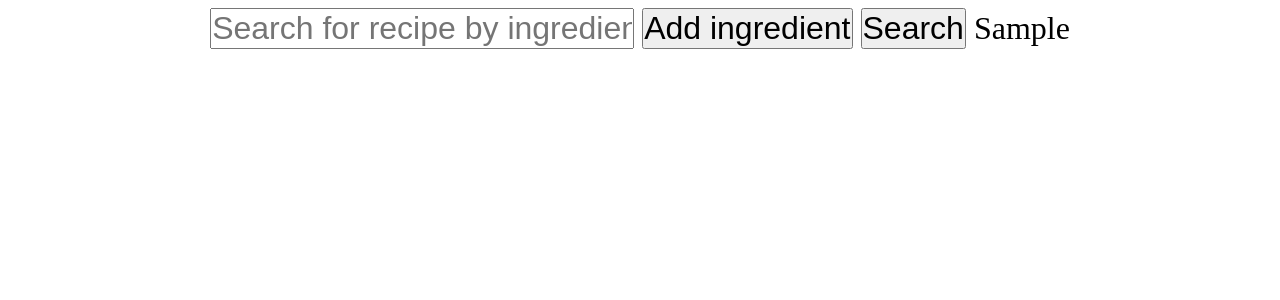
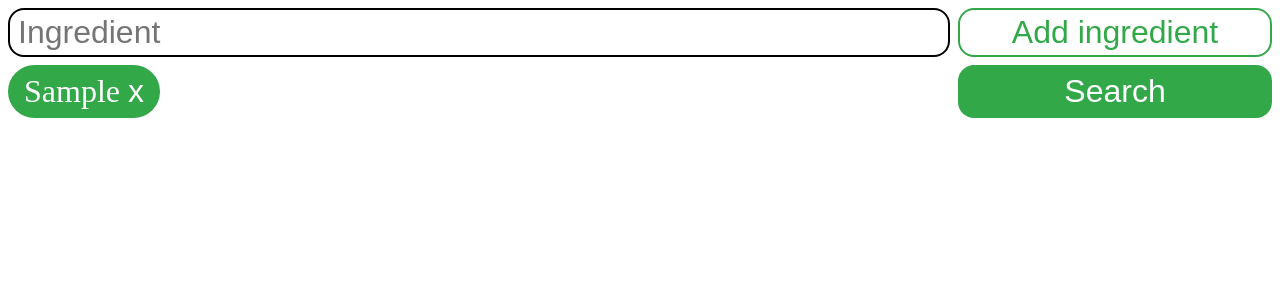
Before and after one commit to TutusBOT/recipes-app, a React (Create React App) app: page / in a window 1280 px wide. Both pictures are taken after typing "Sample" into the empty fields and a click on the button "Add ingredient". Shown: the top 300 px of the page. Built offline with nearby package versions, Linux system fonts and the light colour scheme.

Commit message:
comments

```diff
--- a/package.json
+++ b/package.json
@@ -7,6 +7,7 @@
     "@testing-library/react": "^12.1.3",
     "@testing-library/user-event": "^13.5.0",
     "axios": "^0.26.0",
+    "dotenv": "^16.0.0",
     "react": "^17.0.2",
     "react-dom": "^17.0.2",
     "react-scripts": "5.0.0",
--- a/src/App.js
+++ b/src/App.js
@@ -4,8 +4,12 @@ import RecipeForm from "./components/RecipeForm";
 import RecipeList from "./components/RecipeList";
 import SearchBar from "./components/SearchBar";
 
+console.log();
+
 async function getData(ingredients) {
+	const { REACT_APP_API_KEY } = process.env;
 	const key = "16cf700b1f6247ee9272ac0a756d641c";
+	console.log(key);
 	const url = `https://api.spoonacular.com/recipes/findByIngredients?apiKey=${key}&ingredients=${ingredients}`;
 	try {
 		const response = await axios.get(url);
--- a/src/components/AddedIngredients.jsx
+++ b/src/components/AddedIngredients.jsx
@@ -1,11 +1,22 @@
 import React from "react";
 
-function AddedIngredients({ ingredients }) {
+function AddedIngredients({ ingredients, deleteIngredient }) {
 	const splittedIngredients = ingredients.split("+,");
 	return (
-		<div>
+		<div className="ingredients-added">
 			{splittedIngredients.map((ingredient) => {
-				return <div>{ingredient}</div>;
+				return (
+					<div key={ingredient}>
+						{ingredient}{" "}
+						<button
+							onClick={() => {
+								deleteIngredient(ingredient);
+							}}
+						>
+							x
+						</button>
+					</div>
+				);
 			})}
 		</div>
 	);
--- a/src/components/RecipeForm.jsx
+++ b/src/components/RecipeForm.jsx
@@ -5,14 +5,64 @@ import SearchBar from "./SearchBar";
 function RecipeForm({ getData, setRecievedData }) {
 	const [currentIngredient, setCurrentIngredient] = useState("");
 	const [ingredients, setIngredients] = useState("");
+	// const addedIngredientsElement = useRef(null);
+	function deleteIngredient(ingredientToDelete) {
+		console.log(ingredients);
+		const splitted = ingredients.split("+,");
+		if (!(splitted.length - 1)) {
+			setIngredients("");
+			return;
+		} else {
+			const mappedIngredients = splitted.filter((splIngr, index) => {
+				console.log("chuuuuj", splIngr, ingredientToDelete);
+				console.log(splitted.length);
+				// if (splIngr !== ingredientToDelete) {
+				// 	// console.log("inside", splitted.length, index);
+				// 	// if (splitted.length - 1 === index || splitted.length === 2) {
+				// 	// 	console.log("index", index);
+				// 	// 	console.log("dlugosc", splitted.length);
+				// 	// 	return splIngr;
+				// 	// }
+				// 	// console.log("returnuje z plusem");
+				// 	return splIngr + "+";
+				// } else return null;
+				return splIngr !== ingredientToDelete;
+			});
+			console.log(mappedIngredients);
+			const filteredIngredients = mappedIngredients.filter((ingr) => {
+				return ingr != "" || false;
+			});
+			const formattedIngredients = filteredIngredients.map((ingr, index) => {
+				console.log("index", index, filteredIngredients.length);
+				if (index + 1 === filteredIngredients.length) {
+					return ingr;
+				}
+				return ingr + "+";
+			});
+			console.log(
+				filteredIngredients[filteredIngredients.length - 1].slice(0, -1)
+			);
+			// setIngredients(filteredIngredients.toString);
+			console.log("filt", filteredIngredients);
+			setIngredients(formattedIngredients.toString());
+		}
+		// console.log(splitted);
+	}
+
+	function handleSubmit(e) {
+		e.preventDefault();
+	}
+
 	return (
-		<div className="search-bar">
+		<form className="search-bar" onSubmit={handleSubmit}>
 			<SearchBar
 				currentIngredient={currentIngredient}
 				setCurrentIngredient={setCurrentIngredient}
 			/>
 			<button
+				className="button button-add"
 				onClick={() => {
+					console.log("b");
 					if (!ingredients.length) {
 						setIngredients(currentIngredient);
 					} else {
@@ -23,18 +73,31 @@ function RecipeForm({ getData, setRecievedData }) {
 			>
 				Add ingredient
 			</button>
+			{ingredients ? (
+				<AddedIngredients
+					// ref={addedIngredientsElement}
+					ingredients={ingredients}
+					deleteIngredient={deleteIngredient}
+				/>
+			) : (
+				<div></div>
+			)}
 			<button
+				className="button button-search"
 				onClick={async () => {
-					const response = await getData(ingredients);
-					console.log("odp", response);
-					const a = await setRecievedData(response);
-					setIngredients("");
+					if (ingredients) {
+						const response = await getData(ingredients);
+						console.log("odp", response);
+						const a = await setRecievedData(response);
+						setIngredients("");
+					} else {
+						alert("Please add your ingredients first!");
+					}
 				}}
 			>
 				Search
 			</button>
-			<AddedIngredients ingredients={ingredients} />
-		</div>
+		</form>
 	);
 }
 
--- a/src/components/SearchBar.jsx
+++ b/src/components/SearchBar.jsx
@@ -3,7 +3,8 @@
 function SearchBar({ currentIngredient, setCurrentIngredient }) {
 	return (
 		<input
-			placeholder="Search for recipe by ingredients:"
+			size={1}
+			placeholder="Ingredient"
 			type="text"
 			value={currentIngredient}
 			onChange={(e) => {
--- a/src/index.css
+++ b/src/index.css
@@ -9,17 +9,80 @@ img {
   max-width: 100%;
 }
 
+.search-bar,
+.recipe-list {
+  padding-inline: 0.5rem;
+}
+
 .search-bar {
   margin-top: 0.5rem;
   margin-bottom: 1rem;
   width: 100%;
-  display: flex;
-  justify-content: center;
-  align-items: center;
+  display: grid;
+  grid-template-columns: 3fr 1fr;
   gap: 0.5rem;
 }
 .search-bar * {
-  font-size: 2rem;
+  font-size: 1.5rem;
+}
+.search-bar input {
+  border-radius: 1rem;
+  padding-left: 0.5rem;
+  border: 2px solid #000;
+}
+.search-bar input:focus, .search-bar input:active {
+  outline: none;
+  border: 2px solid #32a848;
+}
+@media (min-width: 1024px) {
+  .search-bar * {
+    font-size: 2rem;
+  }
+}
+
+.ingredients-added {
+  display: flex;
+  justify-content: start;
+  align-items: center;
+  gap: 0.25em;
+}
+.ingredients-added div {
+  color: white;
+  background-color: #32a848;
+  padding-block: 0.25em;
+  padding-inline: 1rem;
+  border-radius: 1em;
+}
+.ingredients-added div button {
+  cursor: pointer;
+  background-color: transparent;
+  border: none;
+  color: white;
+}
+
+.button {
+  cursor: pointer;
+  border: none;
+  padding-inline: 0.5rem;
+  padding-block: 0.25rem;
+  border-radius: 0.5em;
+}
+
+.button-add {
+  border: 2px solid #32a848;
+  color: #32a848;
+  background-color: #fff;
+}
+.button-add:hover {
+  background-color: #f7f7f7;
+}
+
+.button-search {
+  background-color: #32a848;
+  color: white;
+}
+.button-search:hover {
+  background-color: #2e9c43;
 }
 
 .recipe-list {
@@ -27,6 +90,101 @@ img {
   display: grid;
   grid-template-columns: repeat(auto-fit, minmax(300px, 1fr));
   row-gap: 1rem;
-  -moz-column-gap: 0.5rem;
-       column-gap: 0.5rem;
+  -moz-column-gap: 0.75rem;
+       column-gap: 0.75rem;
+  margin-bottom: 1rem;
+}
+.recipe-list > li {
+  display: flex;
+  justify-content: center;
+  align-items: center;
+  flex-direction: column;
+  background-color: #fcfcfc;
+  box-shadow: 0 0 0.5em #000;
+  border-radius: 0.5em;
+  text-align: center;
+}
+.recipe-list > li > h1 {
+  color: #32a848;
+}
+
+.recipe-details {
+  position: fixed;
+  top: 50%;
+  left: 50%;
+  transform: translate(-50%, -50%);
+  width: 95%;
+  height: 95%;
+  background-color: #32a848;
+  border-radius: 1em;
+  padding-inline: 1em;
+  text-align: center;
+  color: white;
+  overflow-y: auto;
+}
+.recipe-details h1 {
+  font-size: 1.5rem;
+  color: #fff;
+}
+@media (min-width: 1400px) {
+  .recipe-details {
+    width: 50%;
+    height: 90%;
+  }
+  .recipe-details h1 {
+    font-size: 2rem;
+  }
+}
+
+.closer {
+  position: fixed;
+  top: 0;
+  left: 0;
+  width: 100vw;
+  height: 100vh;
+  z-index: 0;
+  background-color: rgba(0, 0, 0, 0.3);
+}
+
+.closer-button {
+  position: absolute;
+  right: 0.5rem;
+  top: 0.5rem;
+  color: #32a848;
+  font-size: 1.5rem;
+  text-decoration: none;
+  text-align: center;
+  background-color: #fff;
+}
+.closer-button:hover {
+  background-color: #f7f7f7;
+}
+
+.recipe-details-wrapper {
+  height: 100%;
+  display: flex;
+  justify-content: center;
+  align-items: center;
+  flex-direction: column;
+  gap: 0.5em;
+  line-height: 1.5;
+}
+.recipe-details-wrapper h1 {
+  text-align: center;
+}
+.recipe-details-wrapper h3 {
+  width: 100%;
+  text-align: left;
+}
+
+.recipe-steps,
+.recipe-ingredients {
+  width: 100%;
+  padding-inline: 1rem;
+}
+.recipe-steps li,
+.recipe-ingredients li {
+  width: 100%;
+  text-align: left;
+  list-style: disc !important;
 }/*# sourceMappingURL=index.css.map */
--- a/src/index.scss
+++ b/src/index.scss
@@ -15,14 +15,85 @@ img {
 	align-items: center;
 }
 
+$color-main: #32a848;
+$breakpoint-big: "1400px";
+$breakpoint-medium: "1024px";
+$breakpoint-small: "768px";
+
+.search-bar,
+.recipe-list {
+	padding-inline: 0.5rem;
+}
+
 .search-bar {
 	margin-top: 0.5rem;
 	margin-bottom: 1rem;
 	width: 100%;
-	@include flex-center;
+	display: grid;
+	grid-template-columns: 3fr 1fr;
 	gap: 0.5rem;
 	* {
-		font-size: 2rem;
+		font-size: 1.5rem;
+	}
+	input {
+		border-radius: 1rem;
+		padding-left: 0.5rem;
+		border: 2px solid #000;
+		&:focus,
+		&:active {
+			outline: none;
+			border: 2px solid $color-main;
+		}
+	}
+	@media (min-width: $breakpoint-medium) {
+		* {
+			font-size: 2rem;
+		}
+	}
+}
+
+.ingredients-added {
+	display: flex;
+	justify-content: start;
+	align-items: center;
+	gap: 0.25em;
+	div {
+		color: white;
+		background-color: $color-main;
+		padding-block: 0.25em;
+		padding-inline: 1rem;
+		border-radius: 1em;
+		button {
+			cursor: pointer;
+			background-color: transparent;
+			border: none;
+			color: white;
+		}
+	}
+}
+
+.button {
+	cursor: pointer;
+	border: none;
+	padding-inline: 0.5rem;
+	padding-block: 0.25rem;
+	border-radius: 0.5em;
+}
+
+.button-add {
+	border: 2px solid $color-main;
+	color: $color-main;
+	background-color: #fff;
+	&:hover {
+		background-color: darken($color: #fff, $amount: 3);
+	}
+}
+
+.button-search {
+	background-color: $color-main;
+	color: white;
+	&:hover {
+		background-color: darken($color: $color-main, $amount: 3);
 	}
 }
 
@@ -31,5 +102,93 @@ img {
 	display: grid;
 	grid-template-columns: repeat(auto-fit, minmax(300px, 1fr));
 	row-gap: 1rem;
-	column-gap: 0.5rem;
+	column-gap: 0.75rem;
+	margin-bottom: 1rem;
+	> li {
+		@include flex-center;
+		flex-direction: column;
+		background-color: #fcfcfc;
+		box-shadow: 0 0 0.5em #000;
+		border-radius: 0.5em;
+		text-align: center;
+		> h1 {
+			color: $color-main;
+		}
+	}
 }
+
+.recipe-details {
+	position: fixed;
+	top: 50%;
+	left: 50%;
+	transform: translate(-50%, -50%);
+	width: 95%;
+	height: 95%;
+	background-color: $color-main;
+	border-radius: 1em;
+	padding-inline: 1em;
+	text-align: center;
+	color: white;
+	overflow-y: auto;
+	h1 {
+		font-size: 1.5rem;
+		color: #fff;
+	}
+	@media (min-width: $breakpoint-big) {
+		width: 50%;
+		height: 90%;
+		h1 {
+			font-size: 2rem;
+		}
+	}
+}
+
+.closer {
+	position: fixed;
+	top: 0;
+	left: 0;
+	width: 100vw;
+	height: 100vh;
+	z-index: 0;
+	background-color: rgba($color: #000000, $alpha: 0.3);
+}
+
+.closer-button {
+	position: absolute;
+	right: 0.5rem;
+	top: 0.5rem;
+	color: $color-main;
+	font-size: 1.5rem;
+	text-decoration: none;
+	text-align: center;
+	background-color: #fff;
+	&:hover {
+		background-color: darken($color: #fff, $amount: 3);
+	}
+}
+
+.recipe-details-wrapper {
+	height: 100%;
+	@include flex-center;
+	flex-direction: column;
+	gap: 0.5em;
+	line-height: 1.5;
+	h1 {
+		text-align: center;
+	}
+	h3 {
+		width: 100%;
+		text-align: left;
+	}
+}
+
+.recipe-steps,
+.recipe-ingredients {
+	width: 100%;
+	padding-inline: 1rem;
+	li {
+		width: 100%;
+		text-align: left;
+		list-style: disc !important;
+	}
+}
```
Also changed, not shown: src/components/Recipe.jsx (+86 -2 lines), 2 other files (tests, documents, lock files or other folders).
